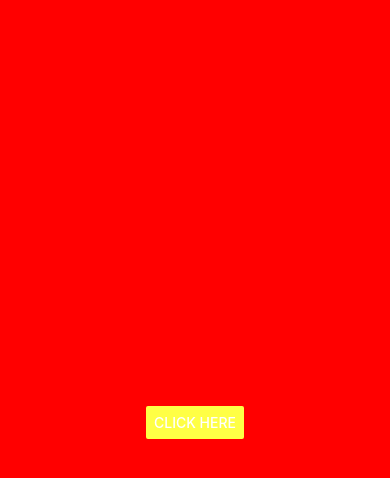
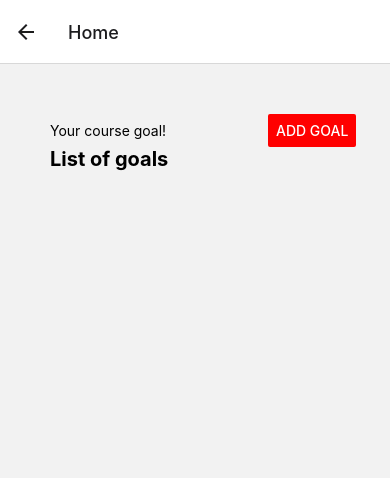
Before and after one commit to fynefav3/my-react-app-hw2, a React Native app: screen /Home in a window 390 px wide. Shown: the top 478 px of the page. Built offline with nearby package versions, Linux system fonts and the light colour scheme.

Commit message:
Added a splash screen and Home page

```diff
--- a/App.js
+++ b/App.js
@@ -1,31 +1,23 @@
-import { StatusBar } from "expo-status-bar";
-import { StyleSheet, Text, View, Button } from "react-native";
 
-export default function App() {
+import Home from './src/screens/Home';
+import Splash from './src/screens/Splash';
+import * as React from 'react';
+import { View, Text } from 'react-native';
+import { NavigationContainer } from '@react-navigation/native';
+import { createNativeStackNavigator } from '@react-navigation/native-stack';
+
+
+const Stack = createNativeStackNavigator();
+
+function App() {
   return (
-    <View style={styles.container}>
-      <Button
-        style={styles.configButton}
-        onPress={() => Alert.alert("Simple Button pressed")}
-        color= "#ffff45"
-        title="Click Here"
-      />
-      <StatusBar style="auto" />
-    </View>
+    <NavigationContainer>
+      <Stack.Navigator>
+        <Stack.Screen name="Splash" component={Splash} />
+        <Stack.Screen name="Home" component={Home} />
+      </Stack.Navigator>
+    </NavigationContainer>
   );
 }
 
-const styles = StyleSheet.create({
-  container: {
-    flex: 1,
-    backgroundColor: "#f00",
-    alignItems: "center",
-    justifyContent: "center",
-  },
-  configButton: {
-    borderWidth: 5,
-    borderColor: "#000000",
-    padding: 12,
-    backgroundColor: "black",
-  },
-});
+export default App;
--- a/app.json
+++ b/app.json
@@ -7,7 +7,6 @@
     "icon": "./assets/icon.png",
     "userInterfaceStyle": "light",
     "splash": {
-      "image": "./assets/splash.png",
       "resizeMode": "contain",
       "backgroundColor": "#ffffff"
     },
@@ -29,5 +28,6 @@
     "web": {
       "favicon": "./assets/favicon.png"
     }
+
   }
 }
--- /dev/null
+++ b/src/screens/Home.js
@@ -0,0 +1,53 @@
+import { StatusBar } from "expo-status-bar";
+import { StyleSheet, Text, View, TextInput, Button } from "react-native";
+
+
+// export default function Home() {
+//   return (
+//     <View style={styles.appContainer}>
+//       <View style={styles.inputContainer}>
+//         <TextInput placeholder='Your course goal!' />
+//         <Button title= "Add Goal" />
+//       </View>
+//       <Text>List of goals</Text>
+//     </View>
+//   );
+// }
+
+// const styles = StyleSheet.create({
+//   appContainer: {
+//
+//   },
+//   inputContainer: {
+//     flexDirection: "row",
+//   }
+// });
+
+const Home = () => (
+  <View style={styles.appContainer}>
+    <View style={styles.inputContainer}>
+      <TextInput placeholder="Your course goal!" />
+      <Button title="Add Goal"
+      color="#ff0000"/>
+    </View>
+    <Text style={styles.title}>List of goals</Text>
+    <StatusBar style="auto" />
+  </View>
+);
+
+const styles = StyleSheet.create({
+  appContainer: {
+    padding: 50,
+
+  },
+  inputContainer: {
+    flexDirection: "row",
+  },
+  title: {
+    color: "#000000",
+    fontWeight: "bold",
+    fontSize: 20,
+  },
+});
+
+export default Home;
--- /dev/null
+++ b/src/screens/Splash.js
@@ -0,0 +1,47 @@
+import { StatusBar } from "expo-status-bar";
+import { StyleSheet, Text, View, Button, Image } from "react-native";
+import React, { Component } from "react";
+import { NavigationContainer } from '@react-navigation/native';
+import { createNativeStackNavigator } from '@react-navigation/native-stack';
+
+
+export default class SplashScreen extends Component {
+
+  constructor(props) {
+    super(props);
+    this.state = {};
+  }
+
+
+  componentDidMount() {
+    setTimeout(() => {
+      // this.props.navigation.navigate('Home')
+    }, 5000);
+  }
+
+  render() {
+    return (
+      <View style={{ backgroundColor: "white" }}>
+        <View style={{ flex: 1, paddingTop: 50 }}>
+          <Image source={require('../../assets/logo.png')}
+          style={{ width: 500, height: 400, resizeMode: 'contain' }} />
+        </View>
+      </View>
+    );
+  }
+}
+
+// const styles = StyleSheet.create({
+//   container: {
+//     flex: 1,
+//     backgroundColor: "#f00",
+//     alignItems: "center",
+//     justifyContent: "center",
+//   },
+//   configButton: {
+//     borderWidth: 5,
+//     borderColor: "#000000",
+//     padding: 12,
+//     backgroundColor: "black",
+//   },
+// });
```
Also changed, not shown: package.json (+7 -1 lines), src/components/Button.js (added, +28 -0 lines), assets/logo.png (added), src/screens/Profile.js (added), src/screens/SignUp.js (added), 1 other file (tests, documents, lock files or other folders).
